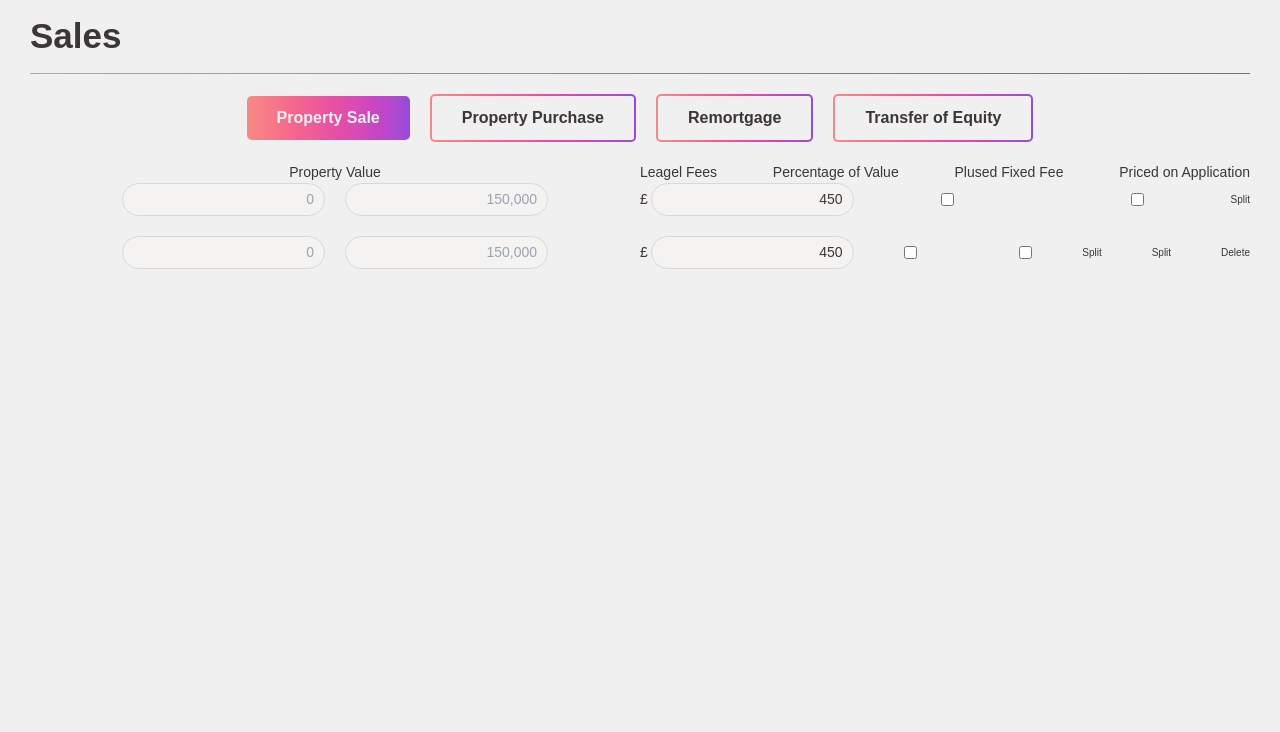
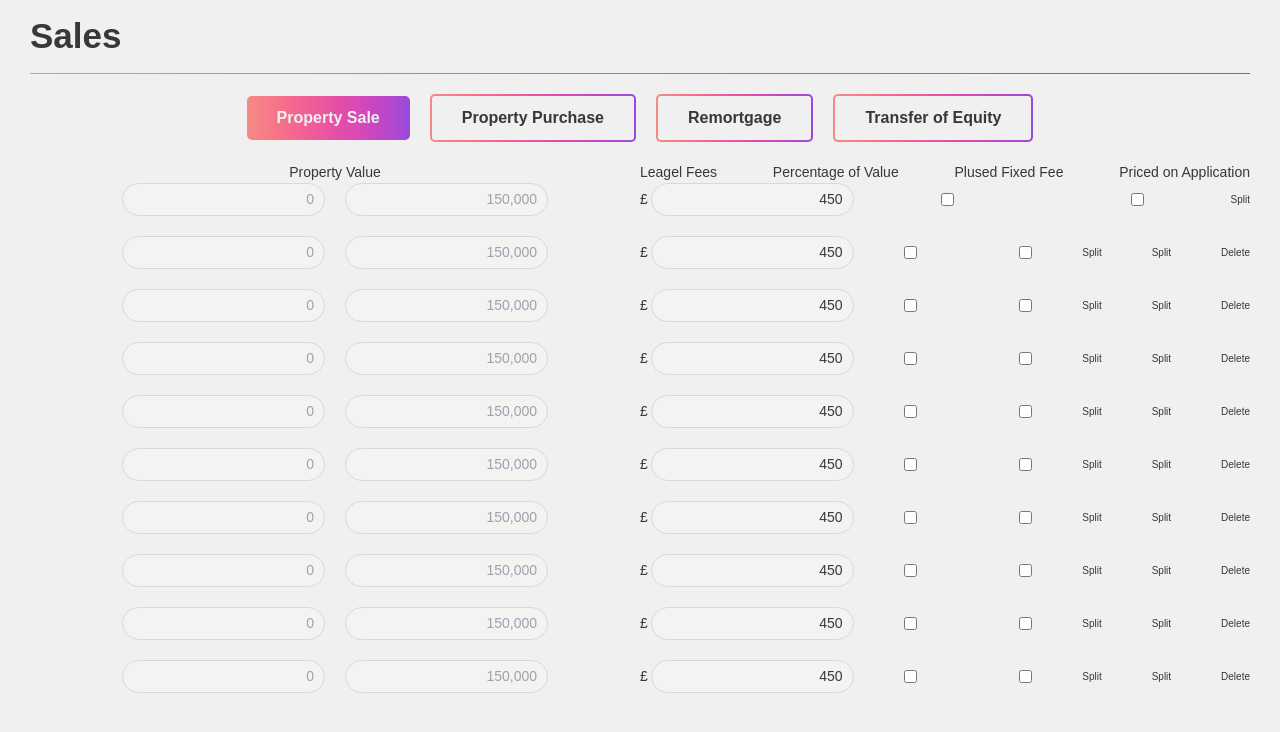
Before and after one commit to front-end786/property, a Next.js app: page /admin in a window 1280 px wide. Both pictures are taken after a click on the button "Property Sale". Shown: the top 732 px of the page. Built offline with nearby package versions, Linux system fonts and the light colour scheme.

Commit message:
path_changes

```diff
--- a/src/components/admin/Purchase.tsx
+++ b/src/components/admin/Purchase.tsx
@@ -1,5 +1,5 @@
 import React from 'react'
-import { FeeTable } from "./Sale";
+import { FeeTable } from "./sub_Components/feetable";
 
 function Purchase() {
   return <FeeTable />;
--- a/src/components/admin/Remortgage.tsx
+++ b/src/components/admin/Remortgage.tsx
@@ -1,5 +1,5 @@
 import React from 'react'
-import { FeeTable } from "./Sale";
+import { FeeTable } from "./sub_Components/feetable";
 
 function Remortgage() {
   return <FeeTable />;
--- a/src/components/admin/Sale.tsx
+++ b/src/components/admin/Sale.tsx
@@ -1,4 +1,5 @@
 import React, { useId, useState } from "react";
+import { FeeTable } from "./sub_Components/feetable";
 
 function Sale() {
   const [addCrud, setAddcrud] = useState([]);
@@ -75,31 +76,13 @@ function Sale() {
           </div>
         </div>
       </div>
-      <FeeTable />
+      {crudObjectArr.map((item) => (
+        <div>{item.comp}</div>
+      ))}
     </div>
   );
 }
 
-export function FeeTable() {
-  return (
-    <div className="datatable">
-      <div className="inputs">
-        <input type="text" placeholder="0" />
-        <input type="text" placeholder="150,000" />
-      </div>
-      <div className="valuesdata">
-        <div>
-          <label>£</label> <input type="text" value={450.0} />
-        </div>
-        <input type="checkbox" name="#" id="0" />
-        <div>&nbsp;</div>
-        <input type="checkbox" name="#" id="0" />
-        <button>Split</button>
-        <button>Split</button>
-        <button>Delete</button>
-      </div>
-    </div>
-  );
-}
+
 // How can I hide numbers indicator in input type num?
 export default Sale;
--- a/src/components/admin/Transfer_Equity.tsx
+++ b/src/components/admin/Transfer_Equity.tsx
@@ -1,5 +1,5 @@
 import React from 'react'
-import { FeeTable } from "./Sale";
+import { FeeTable } from "./sub_Components/feetable";
 
 function Transfer_Equity() {
   return <FeeTable />;
--- /dev/null
+++ b/src/components/admin/sub_Components/feetable.tsx
@@ -0,0 +1,21 @@
+export function FeeTable() {
+  return (
+    <div className="datatable">
+      <div className="inputs">
+        <input type="text" placeholder="0" />
+        <input type="text" placeholder="150,000" />
+      </div>
+      <div className="valuesdata">
+        <div>
+          <label>£</label> <input type="text" value={450.0} />
+        </div>
+        <input type="checkbox" name="#" id="0" />
+        <div>&nbsp;</div>
+        <input type="checkbox" name="#" id="0" />
+        <button>Split</button>
+        <button>Split</button>
+        <button>Delete</button>
+      </div>
+    </div>
+  );
+}
```
